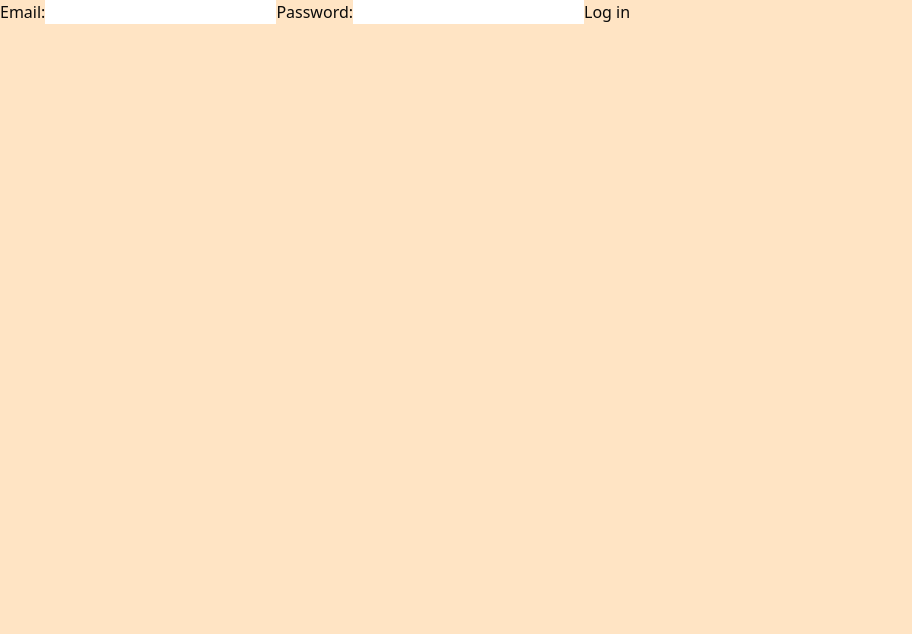
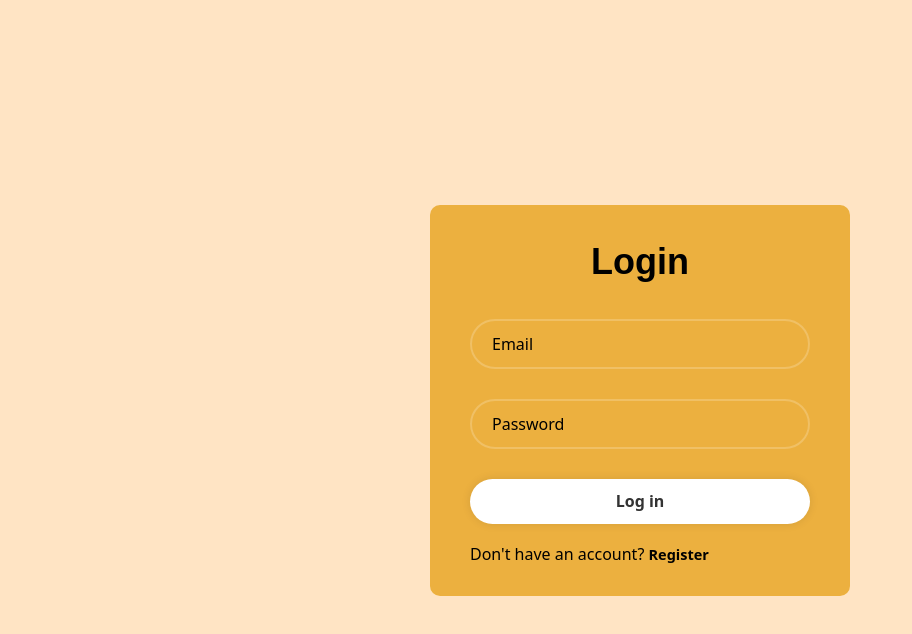
Before and after one commit to PauloMelu/auditing-system, a Next.js app: page /login in a window 1280 px wide. Shown: the top 634 px of the page, without its empty margins (0-912 px from the left). Built offline with nearby package versions, Linux system fonts and the light colour scheme.

Commit message:
login done

```diff
--- a/package.json
+++ b/package.json
@@ -22,8 +22,8 @@
     "tailwindcss-animate": "^1.0.7"
   },
   "devDependencies": {
-    "@types/node": "^20",
-    "@types/react": "^18",
+    "@types/node": "20.17.6",
+    "@types/react": "18.3.12",
     "@types/react-dom": "^18",
     "eslint": "^8",
     "eslint-config-next": "15.0.2",
@@ -31,6 +31,6 @@
     "prisma": "^5.22.0",
     "supabase": "^1.219.2",
     "tailwindcss": "^3.4.1",
-    "typescript": "^5"
+    "typescript": "5.6.3"
   }
 }
--- a/src/app/(auth)/login/page.tsx
+++ b/src/app/(auth)/login/page.tsx
@@ -2,14 +2,30 @@ import { login, signup } from "../actions"
 import './style.css'
 export default function LoginPage() {
   return (
-    <form>
-      <label htmlFor="email">Email:</label>
-      <input id="email" name="email" type="email" required />
+    <body>
+       <div className="wrapper">
+       <form >
+        <h1>Login</h1>
+        <div className="input-box">
+          <input className="email" name="email" type="email" placeholder="Email"required />
+          </div>
+          <div className="input-box"><input className="password" name="password" type="password" placeholder="Password"required />
+          </div>
 
-      <label htmlFor="password">Password:</label>
-      <input id="password" name="password" type="password" required />
 
       <button className="btn" formAction={login}>Log in</button>
     </form>
+    <div className="register">
+      <p>Don't have an account? <a href="/signup">
+      <button className="register-btn" id="signup">Register</button>
+      </a>
+      </p>
+
+    </div>
+
+    </div>
+    </body>
+
+
   )
 }
--- a/src/app/(auth)/login/style.css
+++ b/src/app/(auth)/login/style.css
@@ -0,0 +1,69 @@
+body{
+    display: flex;
+    justify-content: center;
+    align-items: center;
+    min-height: 100vh;
+}
+
+.wrapper{
+    width: 420px;
+    background-color: rgb(236, 176, 63);
+    color: black;
+    padding: 30px 40px;
+    border-radius: 10px;
+}
+.wrapper h1{
+    font-family: Arial, Helvetica, sans-serif;
+    font-size: 36px;
+    text-align: center;
+    font-weight: bold;
+
+}
+.wrapper .input-box{
+    width: 100%;
+    height: 50px;
+    margin: 30px 0;
+
+}
+.input-box input {
+   width: 100%;
+   height: 100%;
+   background: transparent;
+   border: none;
+   outline: none;
+   border: 2px solid rgba(255, 255, 255, .2);
+   border-radius: 40px;
+   font-size: 16px;
+   padding: 20px 45px 20px 20px;
+}
+
+.input-box input::placeholder{
+    color: black;
+}
+
+.wrapper .btn{
+    width: 100%;
+    height: 45px;
+    background: #fff;
+    border: none;
+    outline: none;
+    border-radius: 40px;
+    box-shadow: 0 0 10px rgba(0, 0, 0, .1);
+    cursor: pointer;
+    font-size: 16px;
+    color: #333;
+    font-weight: 600;
+}
+.wrapper .register-btn{
+    font-size: 14.5px;
+    text-align: center;
+    margin-top: 20px;
+    font-weight: bold;
+}
+.register-btn p a {
+    text-decoration: none;
+    font-weight: 600;
+}
+.register-btn p a:hover {
+    text-decoration: underline;
+}
```
Also changed, not shown: 1 other file (tests, documents, lock files or other folders).
